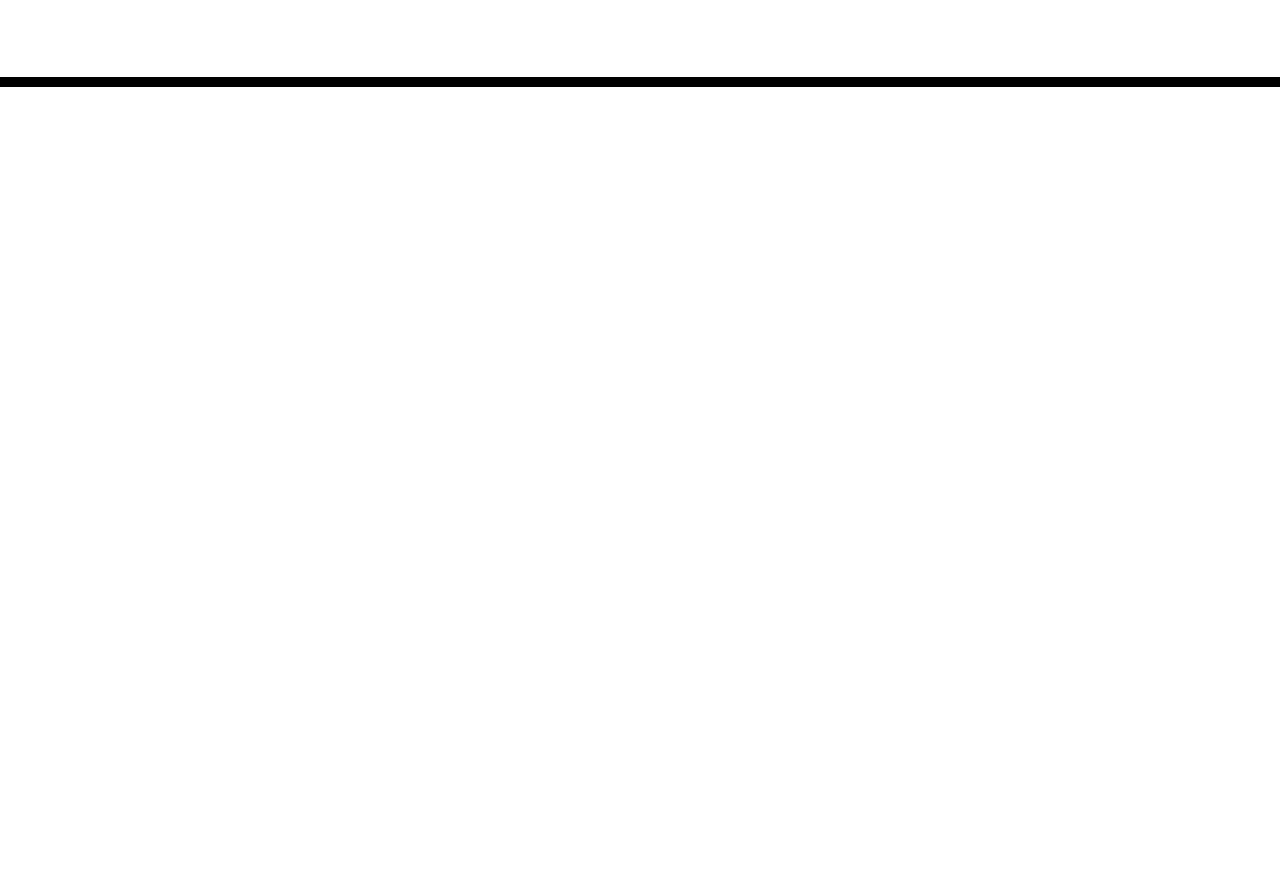
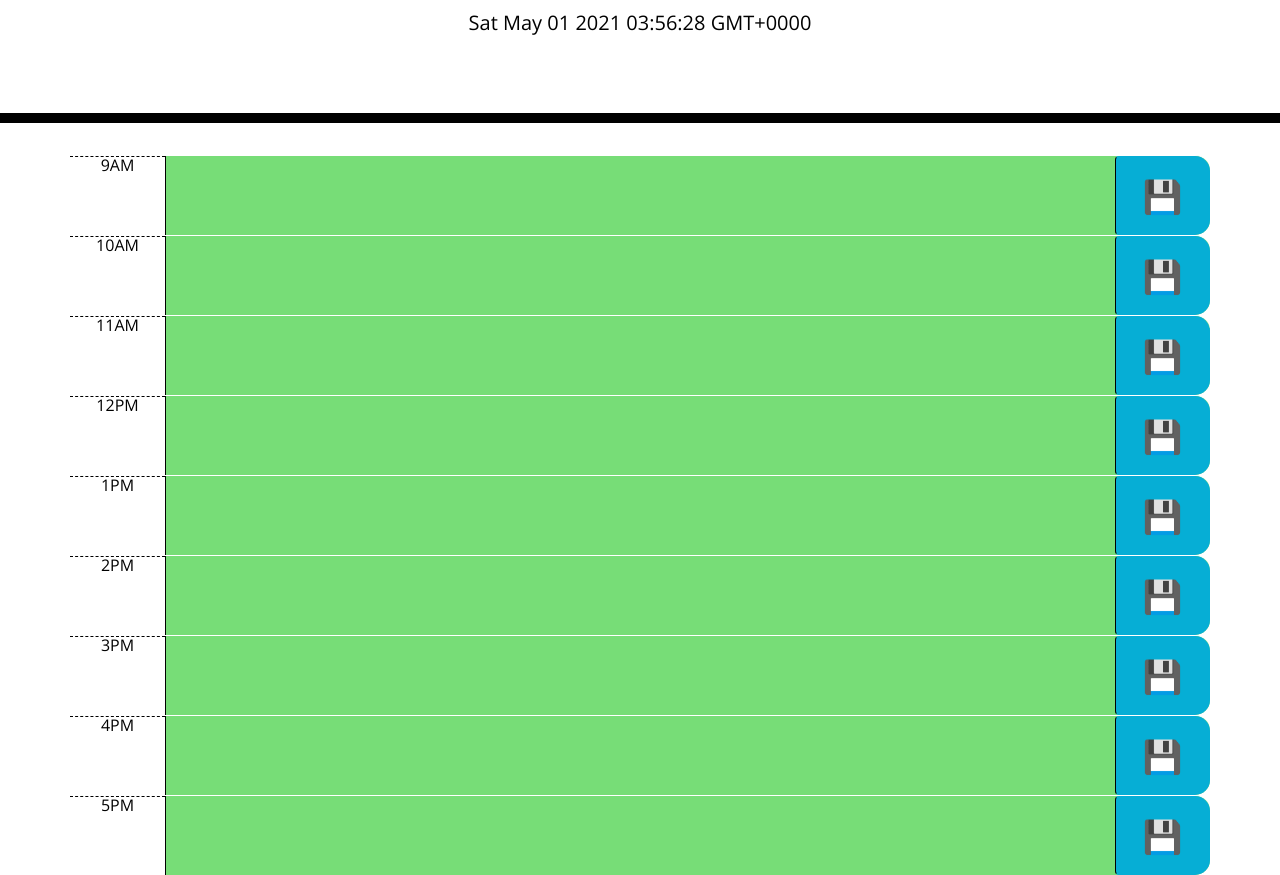
Before and after one commit to Ir-p/work-day-scheduler, a plain HTML site: page index.html in a window 1280 px wide. Shown: the part 181-1056 px from the top of the page. Before the commit the page ends 800 px from the top, so only its background shows below. Drawn offline with nearby package versions, Linux system fonts and the light colour scheme.

Commit message:
to add addColorToTimeSlot function

```diff
--- /dev/null
+++ b/assets/js/script.js
@@ -0,0 +1,45 @@
+
+function init (){
+    // read local storage and assign to time slots
+
+    addTimeToHeader();
+
+    addColorToTimeSlot();
+
+    // add event listener to save buttons
+
+}
+    // $(document).ready(function() {
+// set time in header
+var timeEl = document.getElementById("currentDay");
+timeEl.textContent = moment();
+
+// // add appropriate class to hour elements (past, future, present)
+function addColorToTimeSlot() {
+    // get current hour
+    var time = moment().hours();
+
+    // loop through row
+    $('.time-block').each(function(){
+
+        var rowHour = parseInt($(this).attr('id').split('-')[1]);
+            // add class appropiately
+        if(rowHour < time) {
+            $(this).removeClass('future','present');
+            $(this).addClass('past');
+        } else if (rowHour === time) {
+            $(this).removeClass('past', 'future');
+            $(this).addClass('present');
+        } else if (rowHour> time) {
+            $(this).removeClass('past', 'present');
+            $(this).addClass('future')
+        }
+    });
+}
+addColorToTimeSlot();
+
+function getHourOfTheDay () {}
+
+
+// start 🚀
+init()
--- a/index.html
+++ b/index.html
@@ -18,10 +18,9 @@
       href="https://fonts.googleapis.com/css?family=Open+Sans&display=swap"
       rel="stylesheet"
     />
-    <link rel="stylesheet" href="style.css" />
+    <link rel="stylesheet" href="assets/css/style.css" />
     <title>Work Day Scheduler</title>
   </head>
-
   <body>
     <header class="jumbotron">
       <h1 class="display-3">Work Day Scheduler</h1>
@@ -30,9 +29,73 @@
     </header>
     <div class="container">
       <!-- Timeblocks go here -->
+      <div id="hour-9" class="row time-block">
+        <div class="col-md-1 hour">9AM</div>
+        <textarea class=col-md-10 description></textarea>
+        </textarea>
+        <button class="btn saveBtn col-md-1" style="font-size: 2rem">💾</button>
+      </div>
+
+      <div id="hour-10" class="row time-block">
+        <div class="col-md-1 hour">10AM</div>
+        <textarea class=col-md-10 description></textarea>
+        </textarea>
+        <button class="btn saveBtn col-md-1" style="font-size: 2rem">💾</button>
+      </div>
+
+      <div id="hour-11" class="row time-block">
+        <div class="col-md-1 hour">11AM</div>
+        <textarea class=col-md-10 description></textarea>
+        </textarea>
+        <button class="btn saveBtn col-md-1" style="font-size: 2rem">💾</button>
+      </div>
+
+      <div id="hour-12" class="row time-block">
+        <div class="col-md-1 hour">12PM</div>
+        <textarea class=col-md-10 description></textarea>
+        </textarea>
+        <button class="btn saveBtn col-md-1" style="font-size: 2rem">💾</button>
+      </div>
+
+      <div id="hour-13" class="row time-block">
+        <div class="col-md-1 hour">1PM</div>
+        <textarea class=col-md-10 description></textarea>
+        </textarea>
+        <button class="btn saveBtn col-md-1" style="font-size: 2rem">💾</button>
+      </div>
+
+      <div id="hour-14" class="row time-block">
+        <div class="col-md-1 hour">2PM</div>
+        <textarea class=col-md-10 description></textarea>
+        </textarea>
+        <button class="btn saveBtn col-md-1" style="font-size: 2rem">💾</button>
+      </div>
+
+      <div id="hour-15" class="row time-block">
+        <div class="col-md-1 hour">3PM</div>
+        <textarea class=col-md-10 description></textarea>
+        </textarea>
+        <button class="btn saveBtn col-md-1" style="font-size: 2rem">💾</button>
+      </div>
+
+      <div id="hour-16" class="row time-block">
+        <div class="col-md-1 hour">4PM</div>
+        <textarea class=col-md-10 description></textarea>
+        </textarea>
+        <button class="btn saveBtn col-md-1" style="font-size: 2rem">💾</button>
+      </div>
+
+      <div id="hour-17" class="row time-block">
+        <div class="col-md-1 hour">5PM</div>
+        <textarea class=col-md-10 description></textarea>
+        </textarea>
+        <button class="btn saveBtn col-md-1" style="font-size: 2rem">💾</button>
+      </div>
+
     </div>
 
     <script src="https://cdnjs.cloudflare.com/ajax/libs/jquery/3.2.1/jquery.min.js"></script>
     <script src="https://cdnjs.cloudflare.com/ajax/libs/moment.js/2.24.0/moment.min.js"></script>
+    <script src="assets/js/script.js"></script>
   </body>
 </html>
```
Also changed, not shown: assets/css/style.css (renamed from style.css), assets/images/05-third-party-apis-homework-demo.gif (renamed from Assets/05-third-party-apis-homework-demo.gif), 1 other file.
